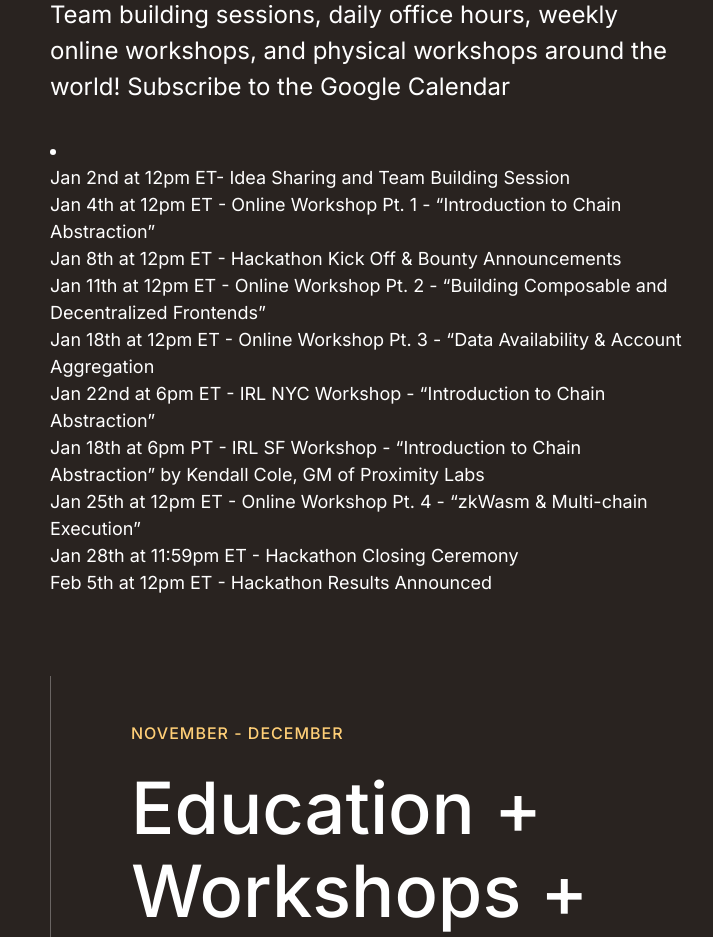
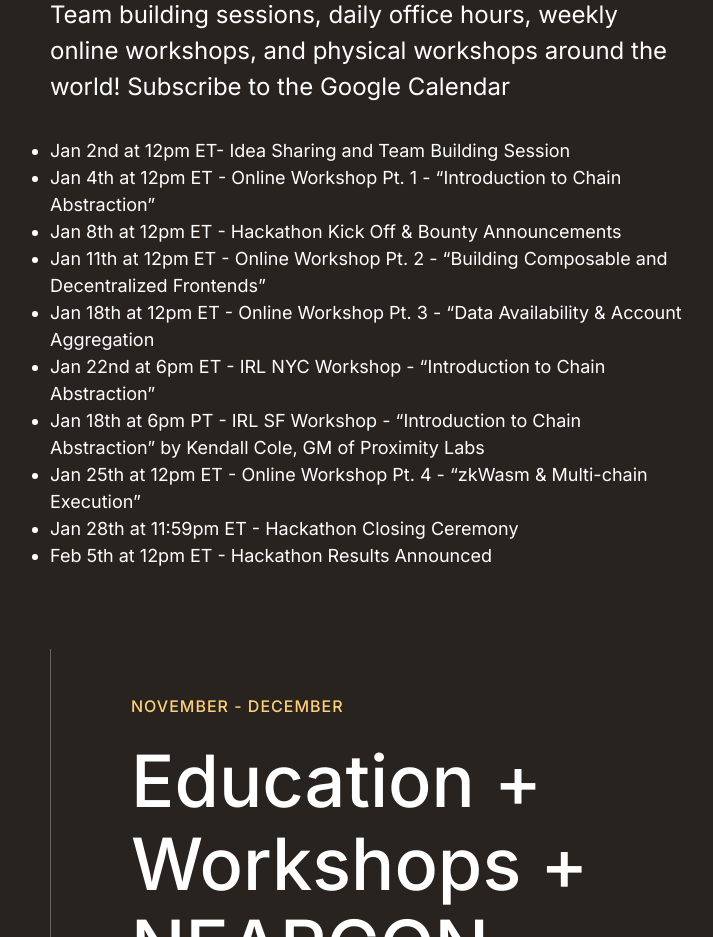
Before and after one commit to codingshot/abstract-landing, a Next.js app: page / in a window 1280 px wide. Shown: the part 980-1917 px from the top of the page, without its empty margins (30-743 px from the left). Built offline with nearby package versions, Linux system fonts and the light colour scheme.

Commit message:
changed bullets around but dont know if i broke last commit witht eh grid

```diff
--- a/pages/index.js
+++ b/pages/index.js
@@ -187,18 +187,18 @@ const Home = (props) => {
             <h2 className="home-header01">🗓️ Schedule</h2>
             <p className="home-header02">Team building sessions, daily office hours, weekly online workshops, and physical workshops around the world! <a href="/schedule" target="_blank">Subscribe to the Google Calendar</a></p>
             <p className="home-header06">
-              <li>
-              <ul>Jan 2nd at 12pm ET- Idea Sharing and Team Building Session</ul>
-            <ul>Jan 4th at 12pm ET - Online Workshop Pt. 1 - “Introduction to Chain Abstraction”</ul>
-<ul>Jan 8th at 12pm ET - Hackathon Kick Off & Bounty Announcements </ul>
-<ul>Jan 11th at 12pm ET - Online Workshop Pt. 2 - “Building Composable and Decentralized Frontends”</ul>
-<ul>Jan 18th at 12pm ET - Online Workshop Pt.  3 - “Data Availability & Account Aggregation</ul>
-<ul>Jan 22nd at 6pm ET - IRL NYC Workshop - “Introduction to Chain Abstraction”</ul>
-<ul>Jan 18th at 6pm PT - IRL SF Workshop - “Introduction to Chain Abstraction” by Kendall Cole, GM of Proximity Labs</ul>
-<ul>Jan 25th at 12pm ET - Online Workshop Pt. 4 - “zkWasm & Multi-chain Execution”</ul>
-<ul>Jan 28th at 11:59pm ET - Hackathon Closing Ceremony </ul>
-<ul>Feb 5th at 12pm ET - Hackathon Results Announced </ul>
-</li>
+              <ul>
+              <li>Jan 2nd at 12pm ET- Idea Sharing and Team Building Session</li>
+            <li>Jan 4th at 12pm ET - Online Workshop Pt. 1 - “Introduction to Chain Abstraction”</li>
+<li>Jan 8th at 12pm ET - Hackathon Kick Off & Bounty Announcements </li>
+<li>Jan 11th at 12pm ET - Online Workshop Pt. 2 - “Building Composable and Decentralized Frontends”</li>
+<li>Jan 18th at 12pm ET - Online Workshop Pt.  3 - “Data Availability & Account Aggregation</li>
+<li>Jan 22nd at 6pm ET - IRL NYC Workshop - “Introduction to Chain Abstraction”</li>
+<li>Jan 18th at 6pm PT - IRL SF Workshop - “Introduction to Chain Abstraction” by Kendall Cole, GM of Proximity Labs</li>
+<li>Jan 25th at 12pm ET - Online Workshop Pt. 4 - “zkWasm & Multi-chain Execution”</li>
+<li>Jan 28th at 11:59pm ET - Hackathon Closing Ceremony </li>
+<li>Feb 5th at 12pm ET - Hackathon Results Announced </li>
+</ul>
 </p>
           </div>
           <div className="home-list">
```
